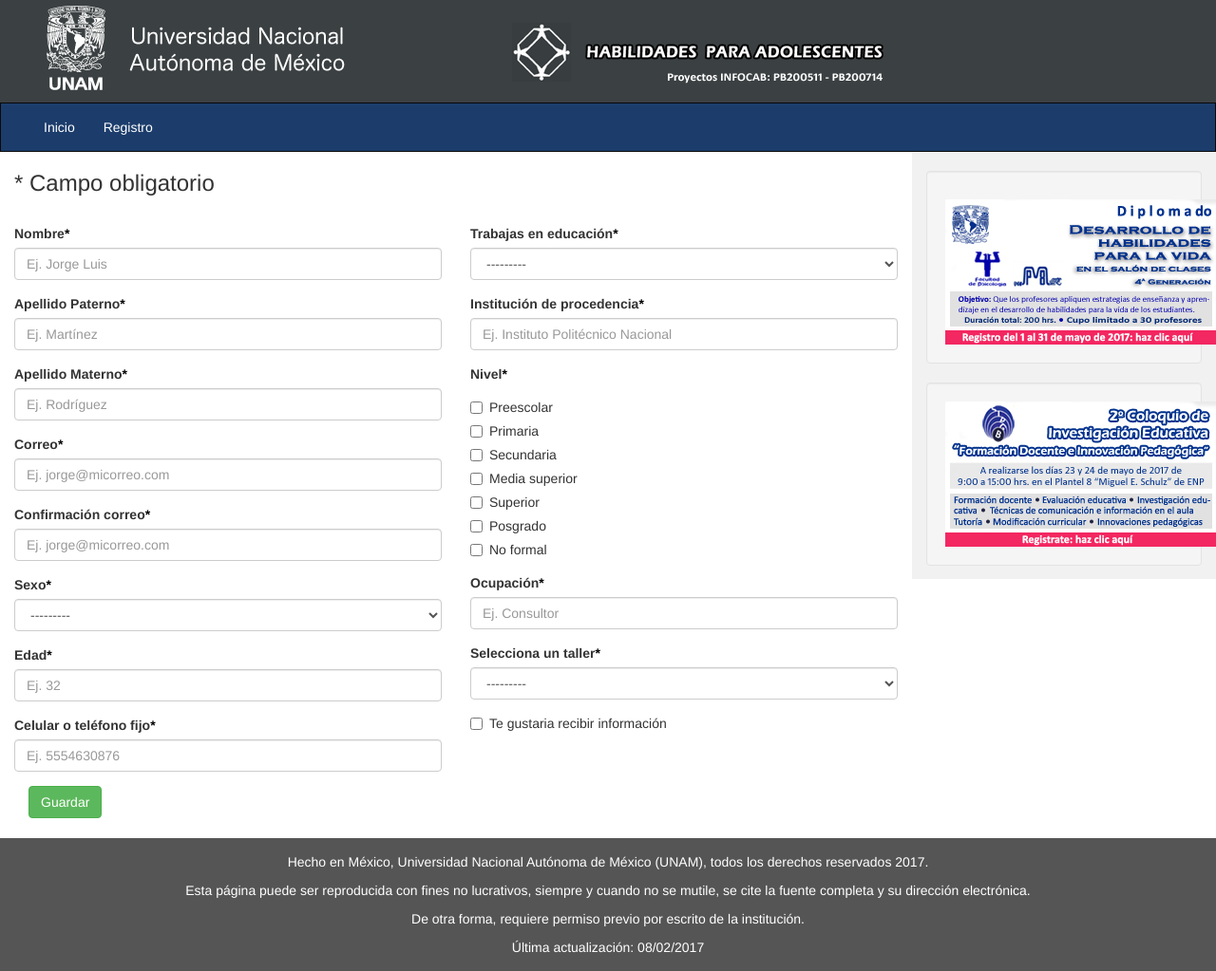
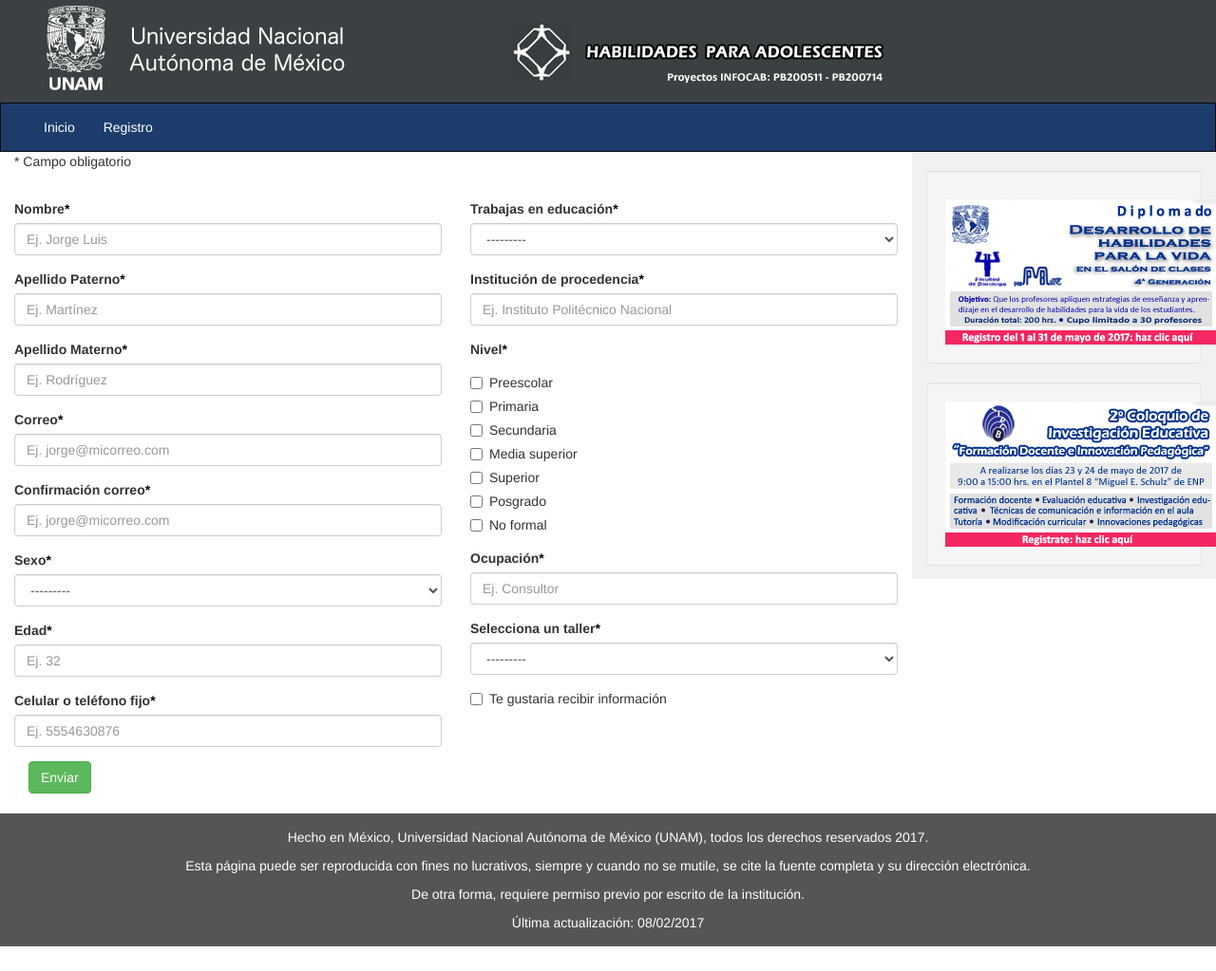
Before and after one commit to adriansolanorobles/coloquio, a Django app: a page that uses templates/asistentes/asistentes.html in a window 1280 px wide. Shown: the whole page at 95% size. After the commit the page ends 997 px from the top, so only its background shows below. Run offline with Django 3.2, Linux system fonts and the light colour scheme; some libraries are stand-ins or nearby versions.

Commit message:
cambia el nombre del boton guardar por enviar

```diff
--- a/templates/asistentes/asistentes.html
+++ b/templates/asistentes/asistentes.html
@@ -1,6 +1,6 @@
 {% extends "base.html"%}
 {% block content%}
-<h3>* Campo obligatorio</h3>
+<p>* Campo obligatorio</p>
 <br>
 <form action="{% url 'asistentes:asistentes_create'%}" method="POST">
     {% csrf_token %}
@@ -100,7 +100,7 @@
   <div class="col-sm-12">
     <div class="form-group">
 
-		<input class="btn btn-success pull-left" type="submit" name="submit" value="Guardar">
+		<input class="btn btn-success pull-left" type="submit" name="submit" value="Enviar">
 	 <br><br>
   </div>
   </div>
```
